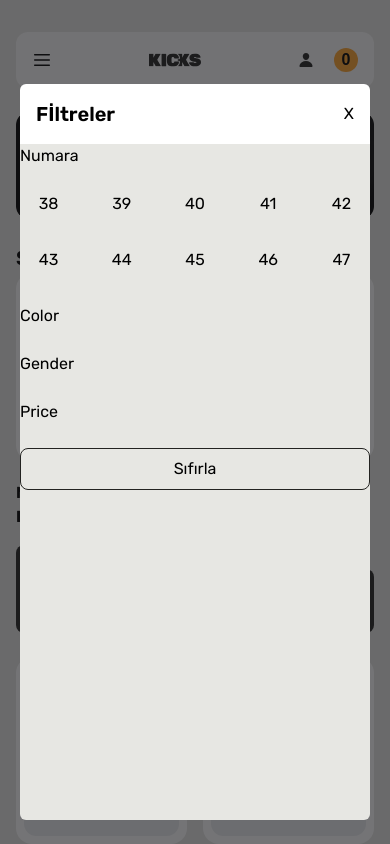
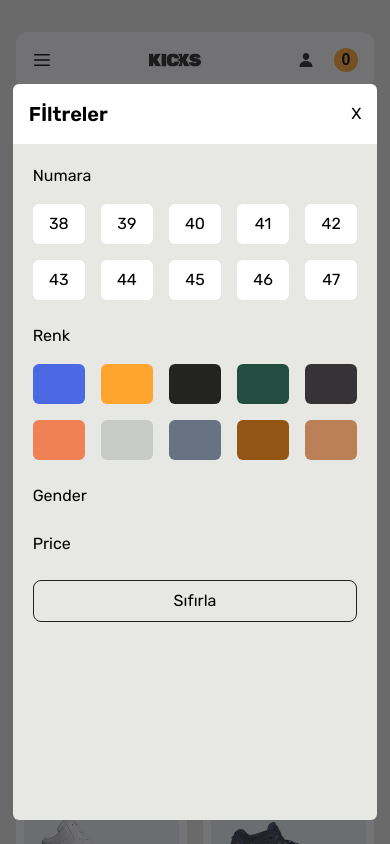
Before and after one commit to ozerbaykal/shoes_tanstack_query, a React (Vite) app: page / in a window 390 px wide. Shown: the top 844 px of the page. Built offline with nearby package versions, Linux system fonts and the light colour scheme; data requests are answered from the project's data file.

Commit message:
list component,size,color

```diff
--- a/src/components/filter/color.tsx
+++ b/src/components/filter/color.tsx
@@ -1,7 +1,62 @@
+import { useSearchParams } from "react-router-dom";
+import { FilterProps } from "./size";
+import { useEffect } from "react";
+import { colors, numbers } from "../../utils/constants";
 
-const Color = () => {
+
+
+const Color = ({ selected, setSelected }: FilterProps) => {
+    const [params, setParams] = useSearchParams();
+
+    //state her değiştiğinde url'deki parametreleri güncelle
+    useEffect(() => {
+        if (selected.length > 0) {
+            //seçili elemaları url e ekle(,koy)
+            params.set("size", selected.join(","))
+        } else {
+            //seçili numara yoksa parametreyi kaldır
+            params.delete("size")
+        }
+        setParams(params)
+    }, [selected])
+
+
+    //üzerine tıklanan seçeneği state'de yoksa ekle varsa kaldır
+    const toogle = (num: string) => {
+        const found = selected.includes(num);
+
+        if (!found) {
+            setSelected([...selected, num])
+        } else {
+            setSelected(selected.filter((i) => i !== num))
+
+        }
+    }
+
     return (
-        <div>Color</div>
+        <div className="lg:mt-5 ">
+            <h2 className="mb-4">Renk</h2>
+
+            <div className="grid grid-cols-5 gap-4">
+
+                {colors.map((color, key) => {
+                    //numara seçilimi
+                    const found = selected.includes(color.id)
+
+                    return (
+                        <p onClick={() => toogle(color.id)} key={key} style={{ background: color.code }} className={`py-2 px-4 lg:px-0 text-center rounded-md cursor-pointer text-transparent select-none  hover:bg-zinc-400 ${found ? "ring-[4px]" : " "}`}
+                        >
+                            .
+                        </p>
+                    )
+
+                })}
+
+
+
+
+            </div>
+        </div>
     )
 }
 
--- a/src/components/filter/index.tsx
+++ b/src/components/filter/index.tsx
@@ -2,6 +2,7 @@ import Color from "./color"
 import Gender from "./gender"
 import Size from "./size"
 import Price from "./price"
+import { useState } from "react"
 
 type Props = {
     isOpen: boolean,
@@ -9,6 +10,8 @@ type Props = {
 }
 
 const Filter = ({ isOpen, close }: Props) => {
+    const [size, setSize] = useState<string[]>([])
+    const [color, setColor] = useState<string[]>([])
 
     return (
 
@@ -16,11 +19,11 @@ const Filter = ({ isOpen, close }: Props) => {
             <div className="max-lg:max-w-lg max-lg:mx-auto max-lg:h-[80vh] max-lg:min-w-[350px]">
                 <div className="max-lg:bg-white max-lg:flex max-lg:justify-between max-lg:p-4 rounded-t-md">
                     <h2 className="text-xl font-semibold">Fİltreler</h2>
-                    <button className="lg:hidden">X</button>
+                    <button onClick={close} className="lg:hidden">X</button>
                 </div>
-                <form className="bg-gray h-full flex flex-col gap-6 rounded-b-md" >
-                    <Size />
-                    <Color />
+                <form className="bg-gray h-full flex flex-col gap-6 rounded-b-md max-lg:p-5" >
+                    <Size selected={size} setSelected={setSize} />
+                    <Color selected={color} setSelected={setColor} />
                     <Gender />
                     <Price />
 
--- a/src/components/filter/size.tsx
+++ b/src/components/filter/size.tsx
@@ -1,14 +1,62 @@
+import { useEffect } from "react";
 import { numbers } from "../../utils/constants"
+import { useSearchParams } from "react-router-dom";
 
-const Size = () => {
+export type FilterProps = {
+    selected: string[],
+    setSelected: React.Dispatch<React.SetStateAction<string[]>>;
+}
+
+
+const Size = ({ selected, setSelected }: FilterProps) => {
+    const [params, setParams] = useSearchParams();
+
+    //state her değiştiğinde url'deki parametreleri güncelle
+    useEffect(() => {
+        if (selected.length > 0) {
+            //seçili elemaları url e ekle(,koy)
+            params.set("size", selected.join(","))
+        } else {
+            //seçili numara yoksa parametreyi kaldır
+            params.delete("size")
+        }
+        setParams(params)
+    }, [selected])
+
+
+    //üzerine tıklanan seçeneği state'de yoksa ekle varsa kaldır
+    const toogle = (num: string) => {
+        const found = selected.includes(num);
+
+        if (!found) {
+            setSelected([...selected, num])
+        } else {
+            setSelected(selected.filter((i) => i !== num))
+
+        }
+    }
+
     return (
         <div className="lg:mt-5 ">
             <h2 className="mb-4">Numara</h2>
 
             <div className="grid grid-cols-5 gap-4">
-                {numbers.map((num) => <p className="py-2 px-4 lg:px-0 text-center rounded-md cursor-pointer hover:bg-zinc-400 ">{num}</p>
 
-                )}
+                {numbers.map((num, key) => {
+                    //numara seçilimi
+                    const found = selected.includes(num)
+
+                    return (
+                        <p onClick={() => toogle(num)} key={key} className={`py-2 px-4 lg:px-0 text-center rounded-md cursor-pointer hover:bg-zinc-400 ${found ? "bg-black text-white" : "bg-white"}`}
+                        >
+                            {num}
+                        </p>
+                    )
+
+                })}
+
+
+
 
             </div>
         </div>
--- /dev/null
+++ b/src/pages/home/buttons.tsx
@@ -0,0 +1,19 @@
+type Props = {
+    open: () => void
+}
+const Buttons = ({ open }: Props) => {
+    return (
+        <div className="my-8 flex gap-5 lg:hidden">
+            <button onClick={open} className="flex-1 bg-white rounded-md p-2 px-4 flex items-center gap-4 justify-between">Filtreler
+
+                <img src="filter.svg" />
+            </button>
+            <button className="flex-1 bg-white rounded-md p-2 px-4 flex items-center gap-4 justify-between">Sırala
+                <img src="down.svg" />
+
+
+            </button>
+        </div>
+    )
+}
+export default Buttons
--- a/src/pages/home/index.tsx
+++ b/src/pages/home/index.tsx
@@ -2,13 +2,16 @@ import { useState } from "react"
 import Filter from "../../components/filter"
 import List from "../../components/list"
 import Hero from "./Hero"
+import Buttons from "./buttons"
 
 const Home = () => {
     const [isOpen, setIsOpen] = useState<boolean>(true)
     return (
         <div >
             <Hero />
-            <h1 className="text-[20px] md:text-[26px] lg:text-[30px] xl:text-[36px] mt-[24px] md:mt-[28px] xl:mt-[32px] font-semibold">
+            <Buttons open={() => setIsOpen(true)} />
+
+            <h1 className="text-[20px] md:text-[26px] lg:text-[30px] xl:text-[36px]  mb-[24px] md:mt-[28px] xl:mt-[32px] font-semibold">
                 Sana Uygun seçenekler
             </h1>
             <div className="grid grid-cols-4 gap-5">
--- a/src/utils/constants.ts
+++ b/src/utils/constants.ts
@@ -1,5 +1,17 @@
-export const numbers = [38, 39, 40, 41, 42, 43, 44, 45, 46, 47
+export const numbers = ["38", "39", "40", "41", "42", " 43", "44", "45", "46", "47"
 
 
 
 ]
+export const colors = [
+    { code: "#4A69E2", id: "blue" },
+    { code: "#FFA52F", id: "yellow" },
+    { code: "#232321", id: "black" },
+    { code: "#234D41", id: "green" },
+    { code: "#353336", id: "dark-gray" },
+    { code: "#F08155", id: "orange" },
+    { code: "#C9CCC6", id: "light-gray" },
+    { code: "#677282", id: "gray" },
+    { code: "#925513", id: "brown" },
+    { code: "#BB8056", id: "light-brown" },
+]
```
